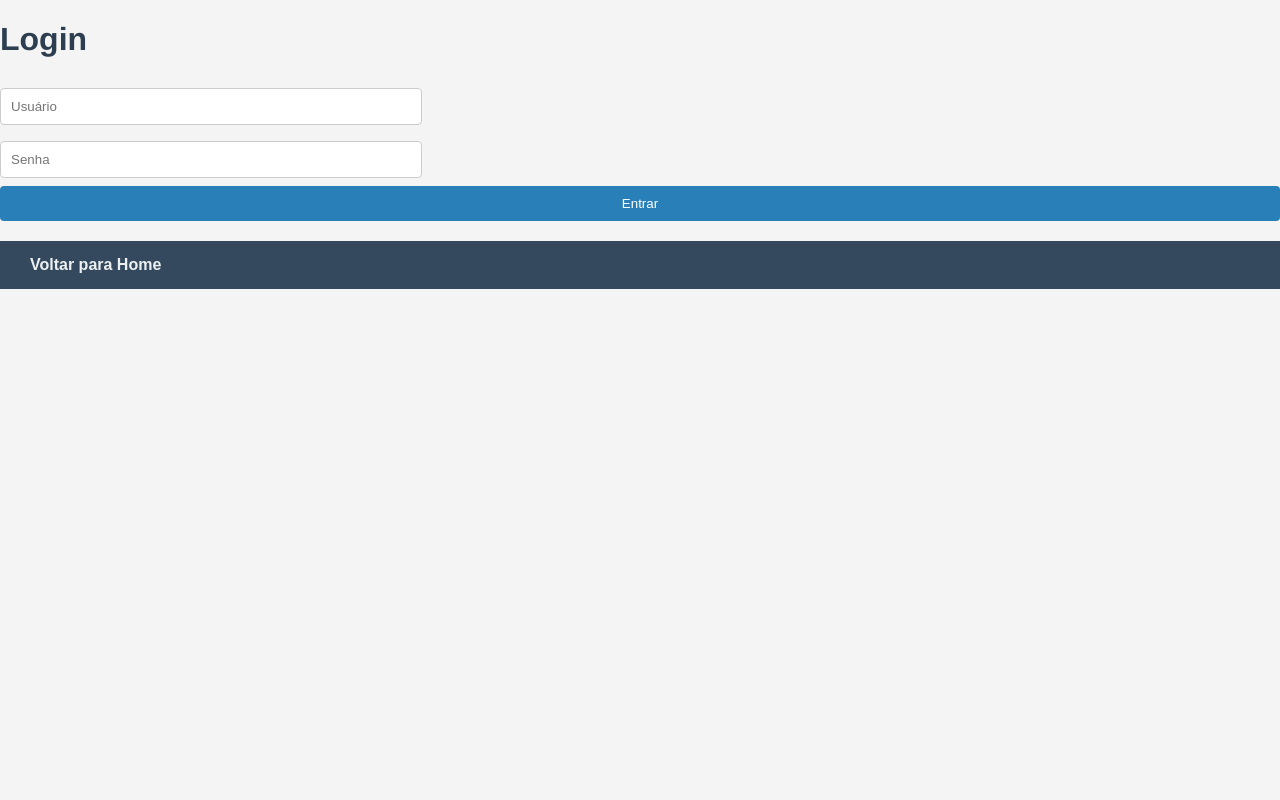
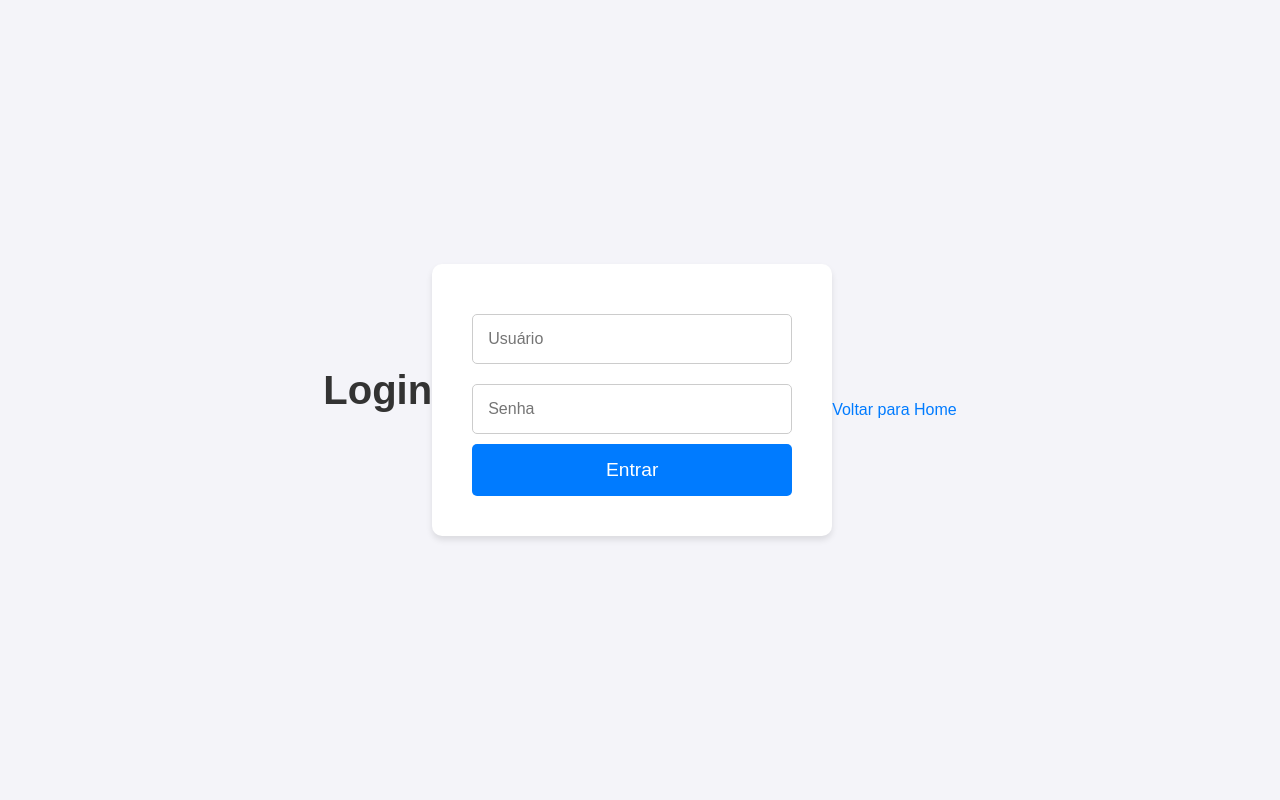
Before and after one commit to Nelson-esilva/Site-de-Controle-Produtivo, a Flask app: page /login in a window 1280 px wide. Run offline with Flask 3, Linux system fonts and the light colour scheme.

Commit message:
ultima_atuliazação

```diff
--- a/Templates/home.html
+++ b/Templates/home.html
@@ -9,7 +9,7 @@
 <body>
     <h1>Bem-vindo à Home</h1>
     <nav>
-        <a href="{{ url_for('profile') }}">Profile</a>
+        <a href="{{ url_for('login') }}">Login</a>
     </nav>
 </body>
 </html>
--- a/Templates/login.html
+++ b/Templates/login.html
@@ -3,7 +3,7 @@
 <head>
     <meta charset="UTF-8">
     <meta name="viewport" content="width=device-width, initial-scale=1.0">
-    <link rel="stylesheet" href="{{ url_for('static', filename='style.css') }}">
+    <link rel="stylesheet" href="{{ url_for('static', filename='login.css') }}">
     <title>Login</title>
 </head>
 <body>
--- a/Templates/relatorios.html
+++ b/Templates/relatorios.html
@@ -34,7 +34,7 @@
         });
     </script>
     <nav>
-        <a href="{{ url_for('home') }}">Voltar para Home</a>
+        <a href="{{ url_for('profile') }}">Paginal Incial</a>
     </nav>
 </body>
 </html>
--- /dev/null
+++ b/static/login.css
@@ -0,0 +1,76 @@
+/* login.css */
+
+/* Reseta alguns estilos padrão para garantir consistência entre navegadores */
+* {
+    margin: 0;
+    padding: 0;
+    box-sizing: border-box;
+}
+
+body {
+    font-family: 'Arial', sans-serif;
+    background-color: #f4f4f9;
+    display: flex;
+    justify-content: center;
+    align-items: center;
+    height: 100vh;
+    padding: 20px;
+}
+
+h1 {
+    color: #333;
+    margin-bottom: 20px;
+    text-align: center;
+    font-size: 2.5em;
+}
+
+form {
+    background: #fff;
+    padding: 40px;
+    border-radius: 10px;
+    box-shadow: 0 4px 6px rgba(0, 0, 0, 0.1);
+    width: 100%;
+    max-width: 400px;
+}
+
+input[type="text"],
+input[type="password"] {
+    width: 100%;
+    padding: 15px;
+    margin: 10px 0;
+    border: 1px solid #ccc;
+    border-radius: 5px;
+    font-size: 1em;
+}
+
+button {
+    width: 100%;
+    padding: 15px;
+    background: #007bff;
+    border: none;
+    border-radius: 5px;
+    color: white;
+    font-size: 1.2em;
+    cursor: pointer;
+    transition: background 0.3s;
+}
+
+button:hover {
+    background: #0056b3;
+}
+
+nav {
+    margin-top: 20px;
+    text-align: center;
+}
+
+nav a {
+    color: #007bff;
+    text-decoration: none;
+    font-size: 1em;
+    transition: color 0.3s;
+}
+
+nav a:hover {
+    color: #0056b3;
+}
```
Also changed, not shown: instance/seu_banco_de_dados.db.
